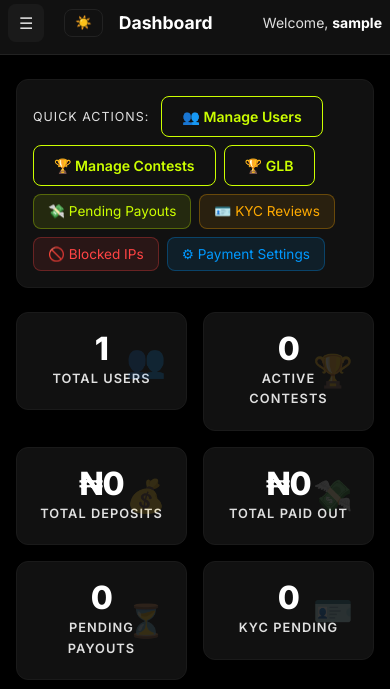
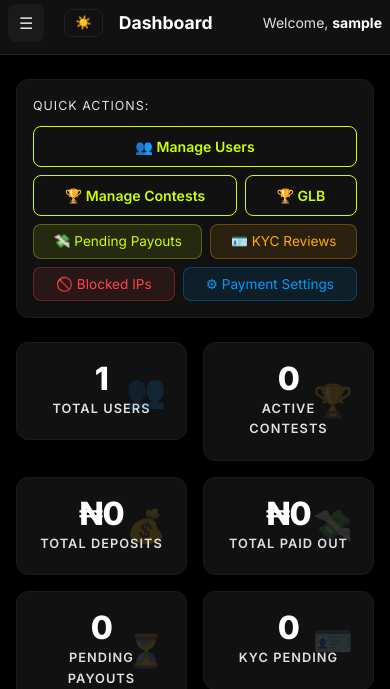
Before and after one commit to philmorehost/CLIPAZA, a PHP site: page /admin/index.php in a window 390 px wide. Shown: the top 689 px of the page. Run offline with PHP 8.4, Linux system fonts and the light colour scheme; the visitor is signed in with stand-in values (Sample User, id 1); data comes from the database, SQL or seed files in the repository; data that the repository does not hold is empty; some libraries are stand-ins or nearby versions.

Commit message:
CLIPZAZA 1.2: Dynamic CMS, Theme Sync, Smart Branding, and Leaderboards
- Refactored index.php into a dynamic CMS with admin-editable sections (Hero, Features, How It Works, etc.).
- Implemented site-wide Theme Synchronization (Light/Dark mode) between Admin and Frontend.
- Introduced 'Smart Branding': Site name automatically applies Lemon color from the 2nd capital (e.g., ClipZaza).
- Propagated dynamic Site Name and Logo support across all access pages (Login, Register, Password Reset) and Admin Login.
- Created a dedicated 'Leaderboards' page providing global, platform-specific, and contest-specific rankings.
- Developed public clipper profiles (clipper.php) with engagement stats and top-performing clip details.
- Added 'GLB' (Global Leaderboards) quick action to the Admin Dashboard.
- Enhanced Dashboard and Admin Index with real-time leaderboard summaries.
- Improved Leaderboard transparency with full engagement analytics (Views, Likes, Comments).
- Developed a comprehensive Admin Analytics dashboard for contest entry oversight.
- Optimized Admin Dashboard 'Quick Actions' for mobile responsiveness.
- Added a site-wide 'Admin Panel' navigation link for authenticated administrators.
- Fixed site-wide Light Mode readability by replacing hardcoded colors with theme-aware CSS variables.
- Secured and restored critical financial settings (Paystack keys, platform fees, withdrawal limits).
- Removed development artifacts and temporary authentication scripts.

Co-authored-by: philmorehost <10132335+philmorehost@users.noreply.github.com>

```diff
--- a/admin/index.php
+++ b/admin/index.php
@@ -133,15 +133,17 @@ try {
 
     <!-- Quick Actions -->
     <div class="card-dark mb-4 p-3">
-        <div class="d-flex flex-wrap gap-2 align-items-center">
-            <span style="font-size:0.78rem;color:var(--text-muted);text-transform:uppercase;letter-spacing:0.08em;margin-right:4px">Quick Actions:</span>
-            <a href="users.php" class="btn btn-sm btn-outline-accent">👥 Manage Users</a>
-            <a href="contests.php" class="btn btn-sm btn-outline-accent">🏆 Manage Contests</a>
-            <a href="../leaderboards" class="btn btn-sm btn-outline-accent">🏆 GLB</a>
-            <a href="payouts.php?status=pending" class="btn btn-sm" style="background:rgba(204,255,0,0.1);color:var(--accent);border:1px solid rgba(204,255,0,0.3);font-size:0.85rem;border-radius:8px;padding:6px 14px">💸 Pending Payouts <?php if ($pendingPayouts): ?><span class="badge-accent ms-1" style="font-size:0.65rem"><?= $pendingPayouts ?></span><?php endif; ?></a>
-            <a href="kyc.php?status=pending" class="btn btn-sm" style="background:rgba(255,170,0,0.1);color:var(--warning);border:1px solid rgba(255,170,0,0.3);font-size:0.85rem;border-radius:8px;padding:6px 14px">🪪 KYC Reviews <?php if ($pendingKyc): ?><span class="badge-warning ms-1" style="font-size:0.65rem"><?= $pendingKyc ?></span><?php endif; ?></a>
-            <a href="security.php?tab=blocked" class="btn btn-sm" style="background:rgba(255,68,68,0.1);color:var(--danger);border:1px solid rgba(255,68,68,0.3);font-size:0.85rem;border-radius:8px;padding:6px 14px">🚫 Blocked IPs</a>
-            <a href="settings.php?tab=payment" class="btn btn-sm" style="background:rgba(0,153,255,0.1);color:var(--info);border:1px solid rgba(0,153,255,0.3);font-size:0.85rem;border-radius:8px;padding:6px 14px">⚙ Payment Settings</a>
+        <div class="quick-actions-row">
+            <span class="quick-actions-label">Quick Actions:</span>
+            <div class="quick-actions-btns">
+                <a href="users.php" class="btn btn-sm btn-outline-accent">👥 Manage Users</a>
+                <a href="contests.php" class="btn btn-sm btn-outline-accent">🏆 Manage Contests</a>
+                <a href="../leaderboards" class="btn btn-sm btn-outline-accent">🏆 GLB</a>
+                <a href="payouts.php?status=pending" class="btn btn-sm action-btn-accent">💸 Pending Payouts <?php if ($pendingPayouts): ?><span class="badge-accent ms-1" style="font-size:0.65rem"><?= $pendingPayouts ?></span><?php endif; ?></a>
+                <a href="kyc.php?status=pending" class="btn btn-sm action-btn-warning">🪪 KYC Reviews <?php if ($pendingKyc): ?><span class="badge-warning ms-1" style="font-size:0.65rem"><?= $pendingKyc ?></span><?php endif; ?></a>
+                <a href="security.php?tab=blocked" class="btn btn-sm action-btn-danger">🚫 Blocked IPs</a>
+                <a href="settings.php?tab=payment" class="btn btn-sm action-btn-info">⚙ Payment Settings</a>
+            </div>
         </div>
     </div>
 
--- a/assets/css/style.css
+++ b/assets/css/style.css
@@ -215,6 +215,21 @@ p { color: var(--text-secondary); }
 .input-group-dark .input-group-text { background: var(--input-bg); border: 1px solid var(--input-border); color: var(--text-muted); }
 .input-group-dark .form-control-dark { border-left: none; }
 .input-group-dark .form-control-dark:focus { border-color: var(--accent); }
+
+/* Quick Actions in Admin Dashboard */
+.quick-actions-row { display: flex; align-items: center; gap: 16px; flex-wrap: wrap; }
+.quick-actions-label { font-size: 0.78rem; color: var(--text-muted); text-transform: uppercase; letter-spacing: 0.08em; flex-shrink: 0; }
+.quick-actions-btns { display: flex; flex-wrap: wrap; gap: 8px; flex-grow: 1; }
+.action-btn-accent { background: rgba(204,255,0,0.1) !important; color: var(--accent) !important; border: 1px solid rgba(204,255,0,0.3) !important; font-size: 0.85rem; border-radius: 8px; padding: 6px 14px; }
+.action-btn-warning { background: rgba(255,170,0,0.1) !important; color: var(--warning) !important; border: 1px solid rgba(255,170,0,0.3) !important; font-size: 0.85rem; border-radius: 8px; padding: 6px 14px; }
+.action-btn-danger { background: rgba(255,68,68,0.1) !important; color: var(--danger) !important; border: 1px solid rgba(255,68,68,0.3) !important; font-size: 0.85rem; border-radius: 8px; padding: 6px 14px; }
+.action-btn-info { background: rgba(0,153,255,0.1) !important; color: var(--info) !important; border: 1px solid rgba(0,153,255,0.3) !important; font-size: 0.85rem; border-radius: 8px; padding: 6px 14px; }
+
+@media (max-width: 768px) {
+  .quick-actions-row { flex-direction: column; align-items: flex-start; gap: 10px; }
+  .quick-actions-btns { width: 100%; }
+  .quick-actions-btns .btn { flex-grow: 1; text-align: center; justify-content: center; }
+}
 
 /* ===================== NEW LANDING PAGE STYLES ===================== */
 .nav-text-link { color: var(--text-muted); font-size: 0.875rem; font-weight: 500; transition: var(--transition); }
--- a/includes/layout.php
+++ b/includes/layout.php
@@ -66,6 +66,8 @@ function renderNav(bool $isLoggedIn, array $user = [], string $activeMode = ''):
         if (!empty($_SESSION['admin_impersonating'])) {
             $origName = e($_SESSION['original_admin_name'] ?? 'Admin');
             echo '<a href="/auth/return-admin" class="btn btn-sm" style="background:rgba(255,68,68,0.15);color:var(--danger);border:1px solid rgba(255,68,68,0.3);font-size:0.75rem">← Return to Admin (' . $origName . ')</a>';
+        } elseif (($_SESSION['user_role'] ?? '') === 'admin') {
+            echo '<a href="/admin/" class="btn btn-sm" style="background:rgba(204,255,0,0.1);color:var(--accent);border:1px solid rgba(204,255,0,0.3);font-size:0.75rem">🛡 Admin Panel</a>';
         }
         echo '<span class="badge" style="background:var(--accent-dim);color:var(--accent);font-size:0.72rem;border:1px solid rgba(204,255,0,0.3)">' . $modeLabel . ' Mode</span>';
         echo '<a href="/dashboard" class="btn btn-sm btn-outline-accent">Dashboard</a>';
```
